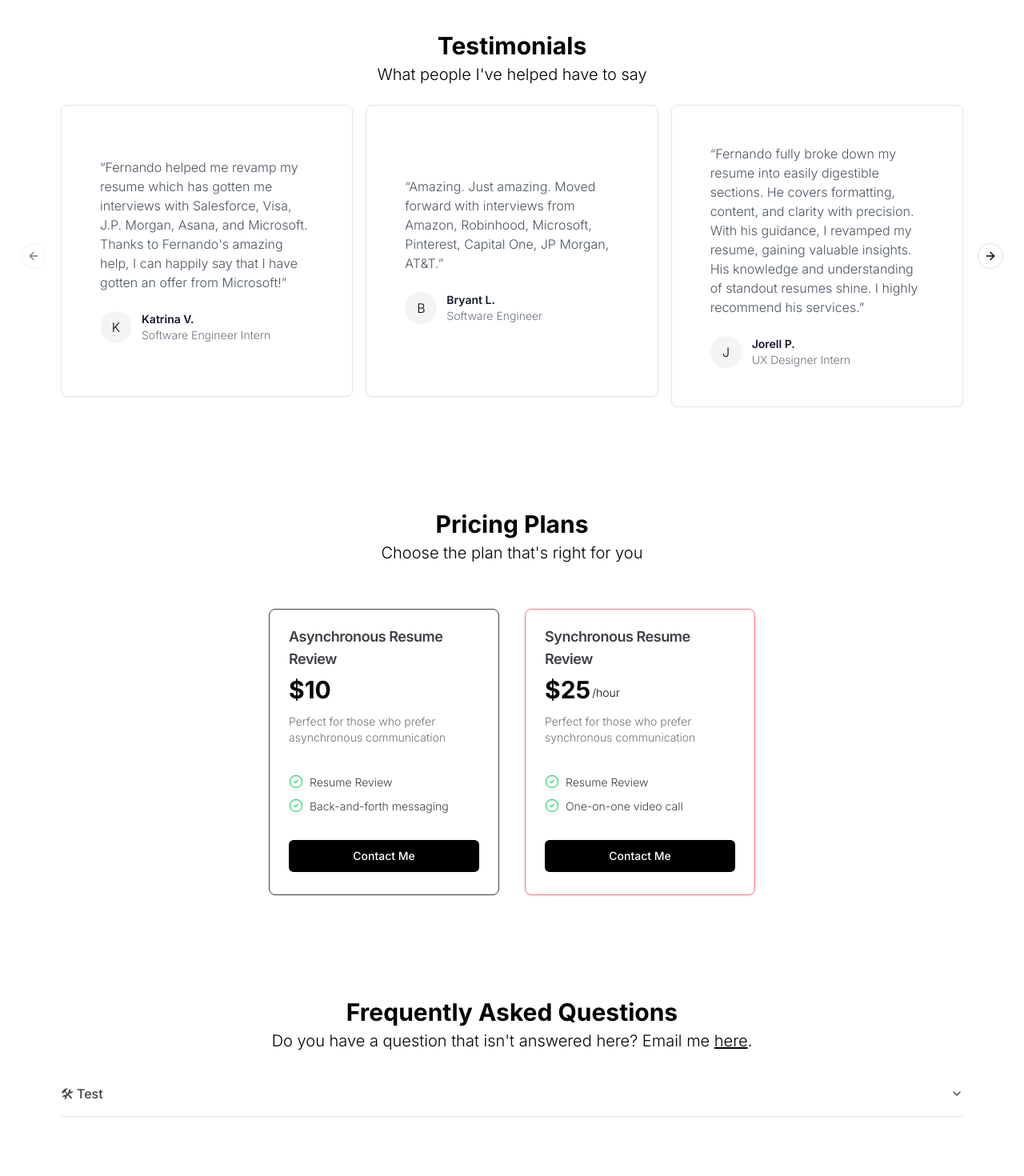
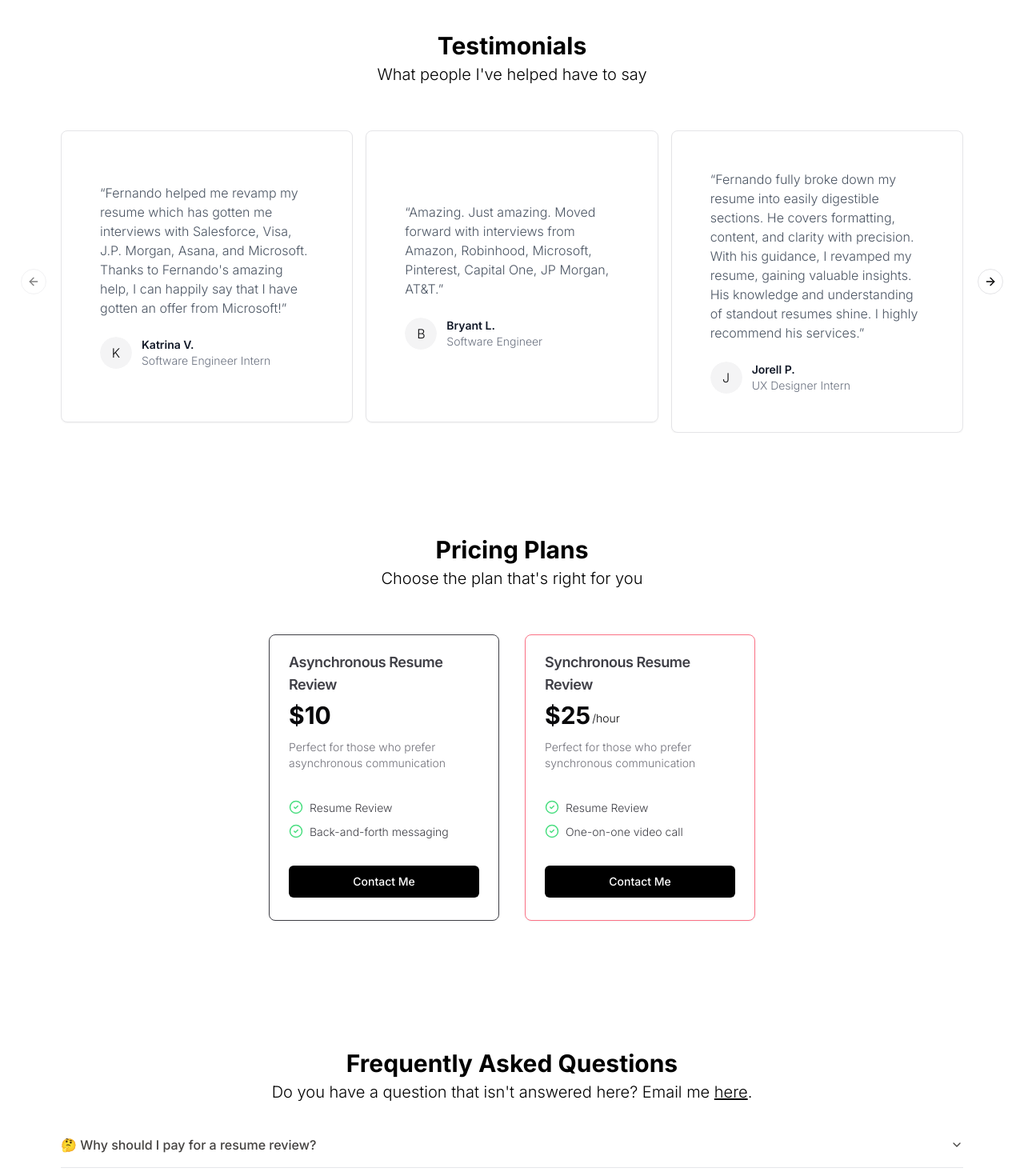
Before and after one commit to ramirezfernando/tech-resume-services, a Next.js app: page / in a window 1280 px wide. Shown: the part 1260-2730 px from the top of the page at 80% size. Built offline with nearby package versions, Linux system fonts and the light colour scheme.

Commit message:
feat: update faq section

```diff
--- a/src/app/page.tsx
+++ b/src/app/page.tsx
@@ -18,21 +18,21 @@ export default function Page() {
         </div>
       </div>
 
-      <div className=" pt-40 flex justify-center">
+      <div className="pt-40 flex justify-center">
         <Home />
       </div>
 
       <CompanyGrid />
 
-      <div id="testimonials" className="container pb-20">
+      <div id="testimonials" className="container md:pb-20">
         <Testimonials testimonials={testimonials} />
       </div>
 
-      <div id="pricing" className="container pb-20">
+      <div id="pricing" className="container md:pb-20">
         <Pricing />
       </div>
 
-      <div id="faq" className="container pb-40">
+      <div id="faq" className="container md:pb-40">
         <FAQs />
       </div>
     </main>
--- a/src/components/FAQs.tsx
+++ b/src/components/FAQs.tsx
@@ -18,7 +18,7 @@ const FAQsHeader = ({ title, subtitle }: { title: string; subtitle: ReactNode })
 
 export default function FAQs() {
   return (
-    <section className="w-full py-4 font-light">
+    <section className="w-full py-4 font-light mt-8">
       <FAQsHeader title="Frequently Asked Questions"
       subtitle={(<span>
         Do you have a question that isn't answered here? Email me  <a className="underline" href="mailto:ramirez.fernando2003@gmail.com">here</a>.
@@ -28,9 +28,9 @@ export default function FAQs() {
 
       <Accordion type="single" collapsible className="w-full">
       <AccordionItem value="item-1">
-        <AccordionTrigger>🛠 Test</AccordionTrigger>
+        <AccordionTrigger>🤔 Why should I pay for a resume review?</AccordionTrigger>
         <AccordionContent>
-          This is a test
+            The same reason you pay for a haircut. You can do it yourself, but it's better to have a professional do it.
         </AccordionContent>
       </AccordionItem>
     </Accordion>
--- a/src/components/Testimonials.tsx
+++ b/src/components/Testimonials.tsx
@@ -36,7 +36,7 @@ export default function Testimonials({
     <section className="w-full py-4 font-light">
       <TestimonialHeader title="Testimonials" subtitle="What people I've helped have to say" />
 
-      <div className="mx-auto lg:max-w-6xl px-3 font-light">
+      <div className="mx-auto lg:max-w-6xl px-3 font-light mt-8">
         <Carousel>
           <CarouselContent>
             {testimonials.map((testimonial, index) => (
```
